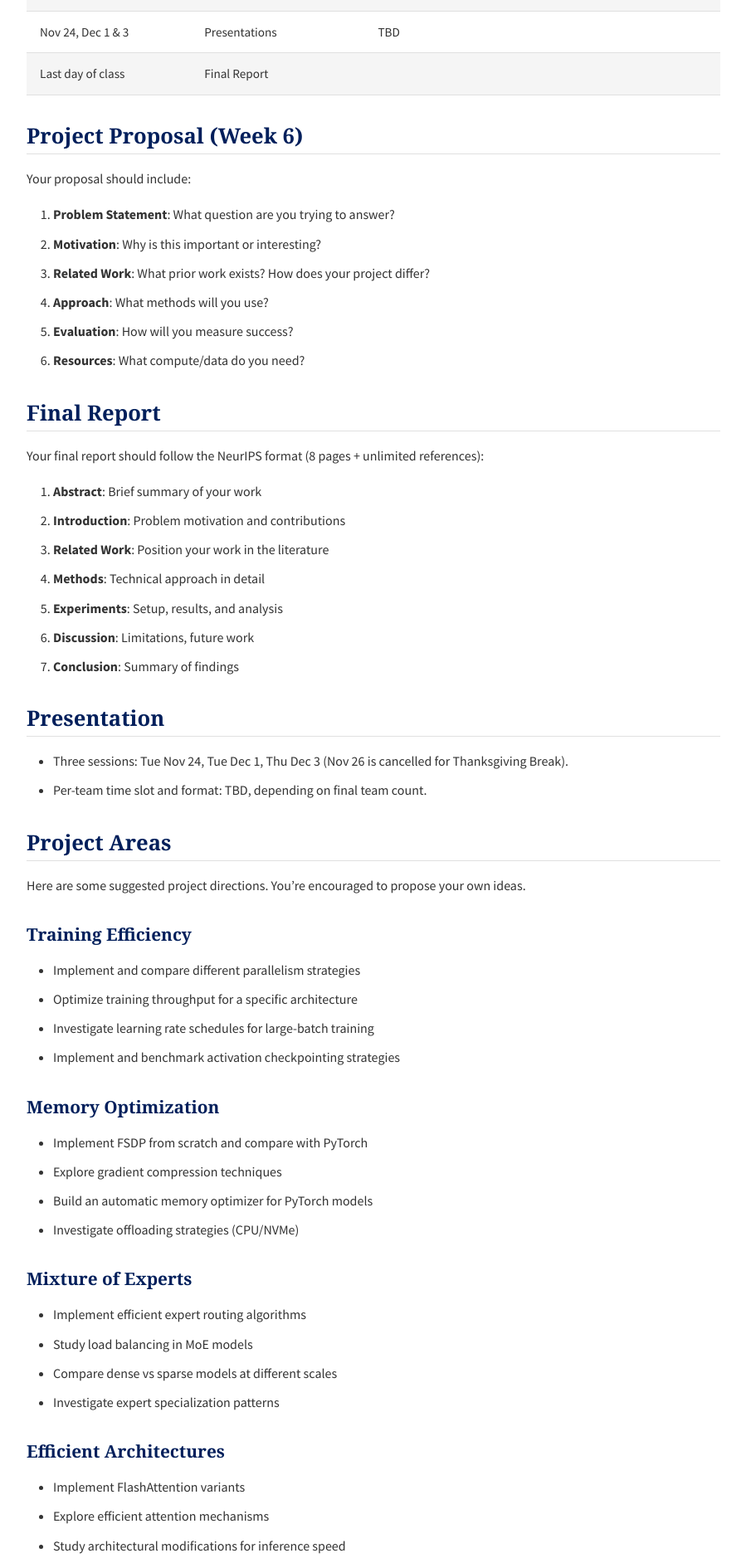
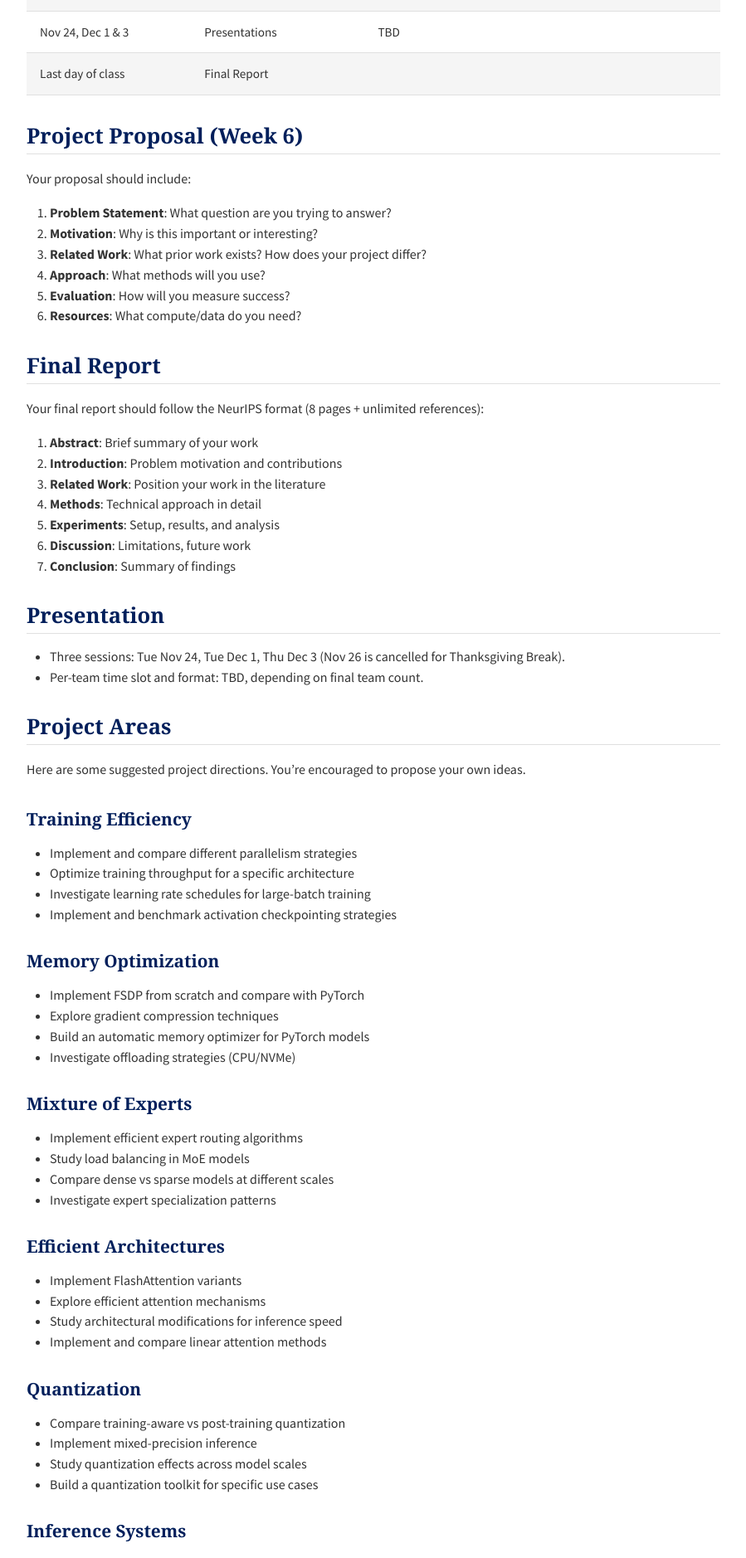
Before and after one commit to ungarl/CIS6220, a Jekyll site: the page built from project.md, in a window 1280 px wide. Shown: the part 702-2580 px from the top of the page at 83% size, without its empty margins (190-1089 px from the left). Built offline with Jekyll 4.4.1, drawn with Linux system fonts in a browser that asks for light colours; some web fonts are replaced.

Commit message:
Tighten bulleted list spacing
li margin-bottom and line-height were too loose for the dense schedule
bullet lists; also tighten nested lists.

Co-Authored-By: Claude Sonnet 5 <noreply@anthropic.com>

```diff
--- a/assets/css/style.scss
+++ b/assets/css/style.scss
@@ -134,10 +134,16 @@ a {
 // Lists
 ul, ol {
   margin-bottom: 1rem;
-  padding-left: 2rem;
+  padding-left: 1.75rem;
 
   li {
-    margin-bottom: 0.5rem;
+    margin-bottom: 0.15rem;
+    line-height: 1.4;
+  }
+
+  ul, ol {
+    margin-top: 0.15rem;
+    margin-bottom: 0.15rem;
   }
 }
 
```
